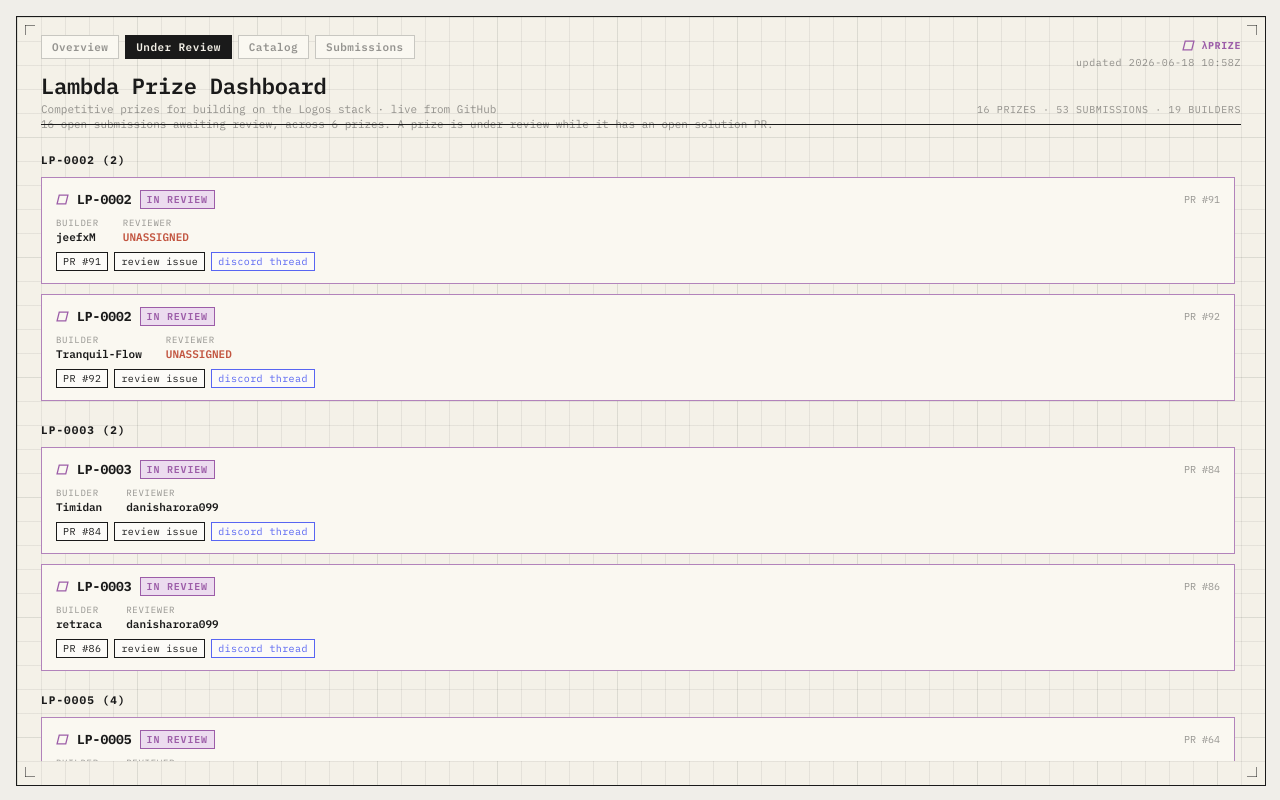
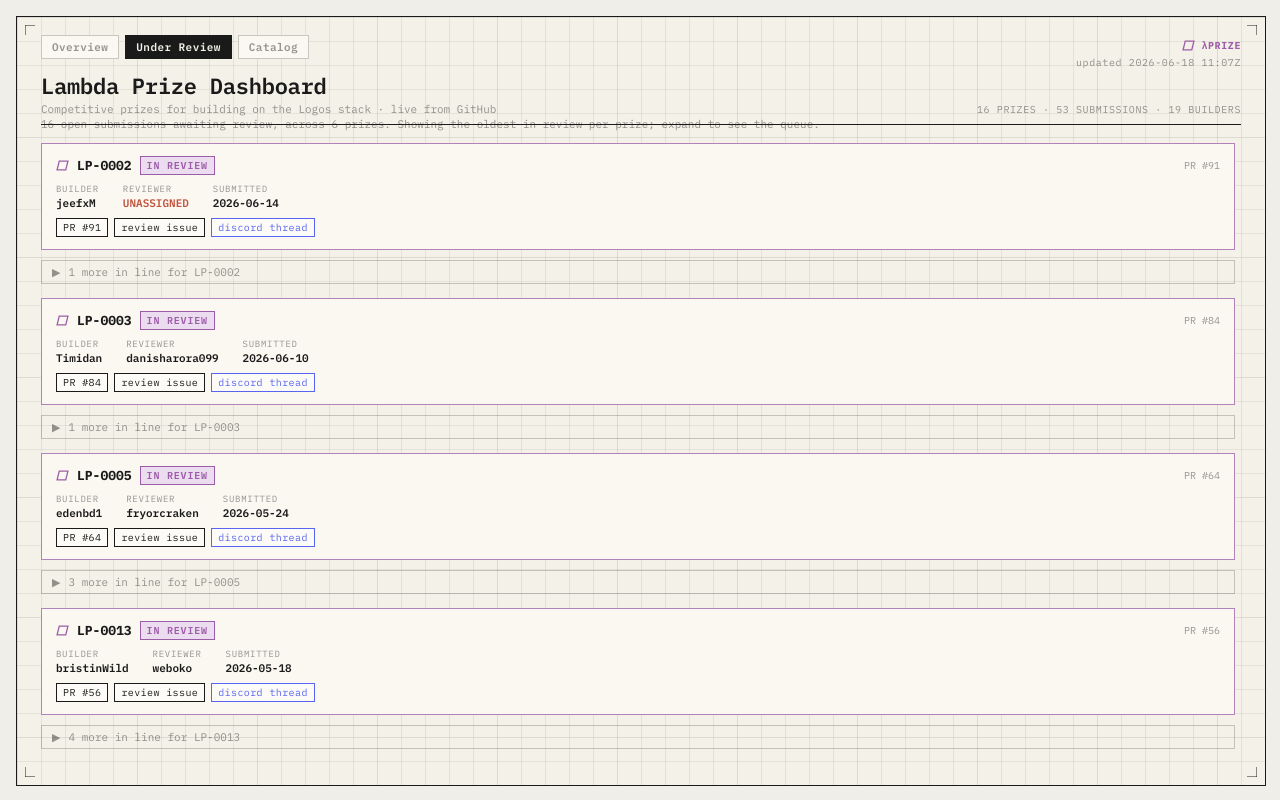
Before and after one commit to KindaInsecureBot/lambda-prize-dashboard, an Astro site: page / in a window 1280 px wide. Both pictures are taken after a click on the button "Under Review". Built offline with nearby package versions, Linux system fonts and the light colour scheme; Astro itself is replaced by a stand-in of ours.

Commit message:
Under Review: show only oldest open PR per prize with expandable queue; hide Submissions tab
- Per prize, surface just the oldest open submission (the one actually in review);
  remaining open PRs collapse behind a 'N more in line' dropdown
- Add submitted date to review cards; sort review queue oldest-first
- Remove Submissions tab from nav (resubmission/flag detail hidden for now)

```diff
--- a/scripts/fetch-data.mjs
+++ b/scripts/fetch-data.mjs
@@ -203,6 +203,7 @@ async function main() {
       lp: s.lp,
       pr: s.num,
       builder: s.user,
+      created: s.created,
       reviewer,
       reviewers: reqReviewers,
       draft: s.draft,
@@ -268,7 +269,7 @@ async function main() {
     stats,
     prizes,
     submissions: submissions.sort((a, b) => (a.lp || '').localeCompare(b.lp || '') || a.created.localeCompare(b.created)),
-    review: review.sort((a, b) => (a.lp || '').localeCompare(b.lp || '') || a.pr - b.pr),
+    review: review.sort((a, b) => (a.lp || '').localeCompare(b.lp || '') || a.created.localeCompare(b.created)),
   };
 
   mkdirSync(join(ROOT, 'src', 'data'), { recursive: true });
--- a/src/components/App.tsx
+++ b/src/components/App.tsx
@@ -17,7 +17,7 @@ type Data = {
   review: any[];
 };
 
-const SCREENS = ['Overview', 'Under Review', 'Catalog', 'Submissions'] as const;
+const SCREENS = ['Overview', 'Under Review', 'Catalog'] as const;
 type Screen = typeof SCREENS[number];
 
 export default function App({ data }: { data: Data }) {
@@ -75,7 +75,6 @@ export default function App({ data }: { data: Data }) {
         {screen === 'Overview' && <Overview data={data} onJump={setScreen} />}
         {screen === 'Under Review' && <UnderReview data={data} />}
         {screen === 'Catalog' && <Catalog data={data} />}
-        {screen === 'Submissions' && <Submissions data={data} />}
       </div>
     </div>
   );
@@ -151,27 +150,15 @@ function Row({ children, gap = 8 }: { children: any; gap?: number }) {
   return <div style={{ display: 'flex', alignItems: 'center', gap, flexWrap: 'wrap' }}>{children}</div>;
 }
 
-function UnderReview({ data }: { data: Data }) {
-  // Source of truth: every open solution PR is "under review".
-  const byPrize: Record<string, any[]> = {};
-  for (const r of data.review) (byPrize[r.lp] ||= []).push(r);
-  const lps = Object.keys(byPrize).sort();
+function ReviewCard({ r, queued }: { r: any; queued?: boolean }) {
   return (
-    <div>
-      <div style={{ fontSize: 11, color: MUTED, marginBottom: 4 }}>
-        {data.review.length} open submission{data.review.length === 1 ? '' : 's'} awaiting review,
-        across {lps.length} prize{lps.length === 1 ? '' : 's'}. A prize is under review while it has an open solution PR.
-      </div>
-      {lps.length === 0 && <Empty>Nothing awaiting review.</Empty>}
-      {lps.map((lp) => (
-        <div key={lp}>
-          <SectionTitle>{lp} ({byPrize[lp].length})</SectionTitle>
-          {byPrize[lp].map((r) => (
-            <Card key={r.pr} accent={LPRIZE_BORDER}>
+    <Card accent={queued ? SUBTLE : LPRIZE_BORDER}>
       <Row>
         <LambdaDiamond size={11} color={LPRIZE} />
         <span style={{ fontSize: 13, fontWeight: 700 }}>{r.lp}</span>
-                <Pill color={LPRIZE} fill={LPRIZE_TINT}>{r.draft ? 'Draft PR' : 'In review'}</Pill>
+        <Pill color={queued ? MUTED : LPRIZE} fill={queued ? 'transparent' : LPRIZE_TINT}>
+          {queued ? 'In line' : r.draft ? 'Draft PR' : 'In review'}
+        </Pill>
         <span style={{ flex: 1 }} />
         <span style={{ fontSize: 10, color: MUTED }}>PR #{r.pr}</span>
       </Row>
@@ -184,6 +171,12 @@ function UnderReview({ data }: { data: Data }) {
           <div style={{ fontSize: 9, color: MUTED, letterSpacing: '0.08em', textTransform: 'uppercase' }}>Reviewer</div>
           <div style={{ fontWeight: 600, marginTop: 2, color: r.reviewer ? INK : WARN_RED }}>{r.reviewer || 'UNASSIGNED'}</div>
         </div>
+        {r.created && (
+          <div>
+            <div style={{ fontSize: 9, color: MUTED, letterSpacing: '0.08em', textTransform: 'uppercase' }}>Submitted</div>
+            <div style={{ fontWeight: 600, marginTop: 2 }}>{r.created.slice(0, 10)}</div>
+          </div>
+        )}
       </div>
       <div style={{ marginTop: 8 }}>
         <Row gap={6}>
@@ -193,9 +186,55 @@ function UnderReview({ data }: { data: Data }) {
         </Row>
       </div>
     </Card>
-          ))}
+  );
+}
+
+function PrizeReviewGroup({ lp, items }: { lp: string; items: any[] }) {
+  // items are pre-sorted oldest-first; the oldest is the one actually under review.
+  const [open, setOpen] = useState(false);
+  const [head, ...queue] = items;
+  return (
+    <div style={{ marginBottom: 14 }}>
+      <ReviewCard r={head} />
+      {queue.length > 0 && (
+        <div style={{ marginTop: 4 }}>
+          <button
+            onClick={() => setOpen((v) => !v)}
+            style={{
+              cursor: 'pointer', background: 'transparent', border: `1px solid ${SUBTLE}`,
+              color: MUTED, font: 'inherit', fontSize: 11, padding: '4px 10px', width: '100%',
+              textAlign: 'left', display: 'flex', alignItems: 'center', gap: 8,
+            }}
+          >
+            <span style={{ transition: 'transform .15s', transform: open ? 'rotate(90deg)' : 'none' }}>▶</span>
+            {queue.length} more in line for {lp}
+          </button>
+          {open && (
+            <div style={{ marginTop: 6, paddingLeft: 10, borderLeft: `2px solid ${SUBTLE}` }}>
+              {queue.map((r) => <ReviewCard key={r.pr} r={r} queued />)}
             </div>
-      ))}
+          )}
+        </div>
+      )}
+    </div>
+  );
+}
+
+function UnderReview({ data }: { data: Data }) {
+  // Source of truth: every open solution PR is "under review".
+  // Per prize, show only the oldest (the one actually being reviewed); the rest queue behind a dropdown.
+  const byPrize: Record<string, any[]> = {};
+  for (const r of data.review) (byPrize[r.lp] ||= []).push(r);
+  const lps = Object.keys(byPrize).sort();
+  for (const lp of lps) byPrize[lp].sort((a, b) => (a.created || '').localeCompare(b.created || ''));
+  return (
+    <div>
+      <div style={{ fontSize: 11, color: MUTED, marginBottom: 12 }}>
+        {data.review.length} open submission{data.review.length === 1 ? '' : 's'} awaiting review,
+        across {lps.length} prize{lps.length === 1 ? '' : 's'}. Showing the oldest in review per prize; expand to see the queue.
+      </div>
+      {lps.length === 0 && <Empty>Nothing awaiting review.</Empty>}
+      {lps.map((lp) => <PrizeReviewGroup key={lp} lp={lp} items={byPrize[lp]} />)}
     </div>
   );
 }
--- a/src/data/data.json
+++ b/src/data/data.json
@@ -1,5 +1,5 @@
 {
-  "generatedAt": "2026-06-18T10:58:34.149Z",
+  "generatedAt": "2026-06-18T11:07:14.210Z",
   "sources": {
     "prizes": "https://github.com/logos-co/lambda-prize",
     "reviewTracker": "https://github.com/logos-co/ecosystem/issues/112"
@@ -1160,6 +1160,7 @@
       "lp": "LP-0002",
       "pr": 91,
       "builder": "jeefxM",
+      "created": "2026-06-14T07:02:49Z",
       "reviewer": null,
       "reviewers": [],
       "draft": false,
@@ -1171,6 +1172,7 @@
       "lp": "LP-0002",
       "pr": 92,
       "builder": "Tranquil-Flow",
+      "created": "2026-06-15T10:45:20Z",
       "reviewer": null,
       "reviewers": [],
       "draft": false,
@@ -1182,6 +1184,7 @@
       "lp": "LP-0003",
       "pr": 84,
       "builder": "Timidan",
+      "created": "2026-06-10T13:19:07Z",
       "reviewer": "danisharora099",
       "reviewers": [],
       "draft": false,
@@ -1193,6 +1196,7 @@
       "lp": "LP-0003",
       "pr": 86,
       "builder": "retraca",
+      "created": "2026-06-11T15:53:29Z",
       "reviewer": "danisharora099",
       "reviewers": [],
       "draft": false,
@@ -1204,6 +1208,7 @@
       "lp": "LP-0005",
       "pr": 64,
       "builder": "edenbd1",
+      "created": "2026-05-24T14:26:04Z",
       "reviewer": "fryorcraken",
       "reviewers": [],
       "draft": false,
@@ -1215,6 +1220,7 @@
       "lp": "LP-0005",
       "pr": 74,
       "builder": "dubzn",
+      "created": "2026-06-01T16:00:05Z",
       "reviewer": "fryorcraken",
       "reviewers": [],
       "draft": false,
@@ -1226,6 +1232,7 @@
       "lp": "LP-0005",
       "pr": 78,
       "builder": "Tranquil-Flow",
+      "created": "2026-06-09T10:52:26Z",
       "reviewer": "fryorcraken",
       "reviewers": [],
       "draft": false,
@@ -1237,6 +1244,7 @@
       "lp": "LP-0005",
       "pr": 89,
       "builder": "retraca",
+      "created": "2026-06-11T17:41:30Z",
       "reviewer": "fryorcraken",
       "reviewers": [],
       "draft": false,
@@ -1248,6 +1256,7 @@
       "lp": "LP-0013",
       "pr": 56,
       "builder": "bristinWild",
+      "created": "2026-05-18T18:57:37Z",
       "reviewer": "weboko",
       "reviewers": [],
       "draft": false,
@@ -1259,6 +1268,7 @@
       "lp": "LP-0013",
       "pr": 65,
       "builder": "edenbd1",
+      "created": "2026-05-24T22:18:12Z",
       "reviewer": "weboko",
       "reviewers": [
         "weboko"
@@ -1272,6 +1282,7 @@
       "lp": "LP-0013",
       "pr": 73,
       "builder": "ego-errante",
+      "created": "2026-05-30T14:12:45Z",
       "reviewer": "weboko",
       "reviewers": [
         "weboko"
@@ -1285,6 +1296,7 @@
       "lp": "LP-0013",
       "pr": 77,
       "builder": "Tranquil-Flow",
+      "created": "2026-06-09T08:08:35Z",
       "reviewer": "weboko",
       "reviewers": [
         "weboko"
@@ -1298,6 +1310,7 @@
       "lp": "LP-0013",
       "pr": 94,
       "builder": "youthisguy",
+      "created": "2026-06-16T06:44:52Z",
       "reviewer": "weboko",
       "reviewers": [],
       "draft": false,
@@ -1309,6 +1322,7 @@
       "lp": "LP-0016",
       "pr": 76,
       "builder": "syafiqeil",
+      "created": "2026-06-08T13:27:05Z",
       "reviewer": "jzaki",
       "reviewers": [],
       "draft": false,
@@ -1320,6 +1334,7 @@
       "lp": "LP-0016",
       "pr": 80,
       "builder": "jeefxM",
+      "created": "2026-06-10T07:27:17Z",
       "reviewer": "jzaki",
       "reviewers": [],
       "draft": false,
@@ -1331,6 +1346,7 @@
       "lp": "LP-0017",
       "pr": 79,
       "builder": "Tranquil-Flow",
+      "created": "2026-06-09T12:00:44Z",
       "reviewer": "weboko",
       "reviewers": [],
       "draft": false,
```
Lines whose indentation alone changed are shown as unchanged.
